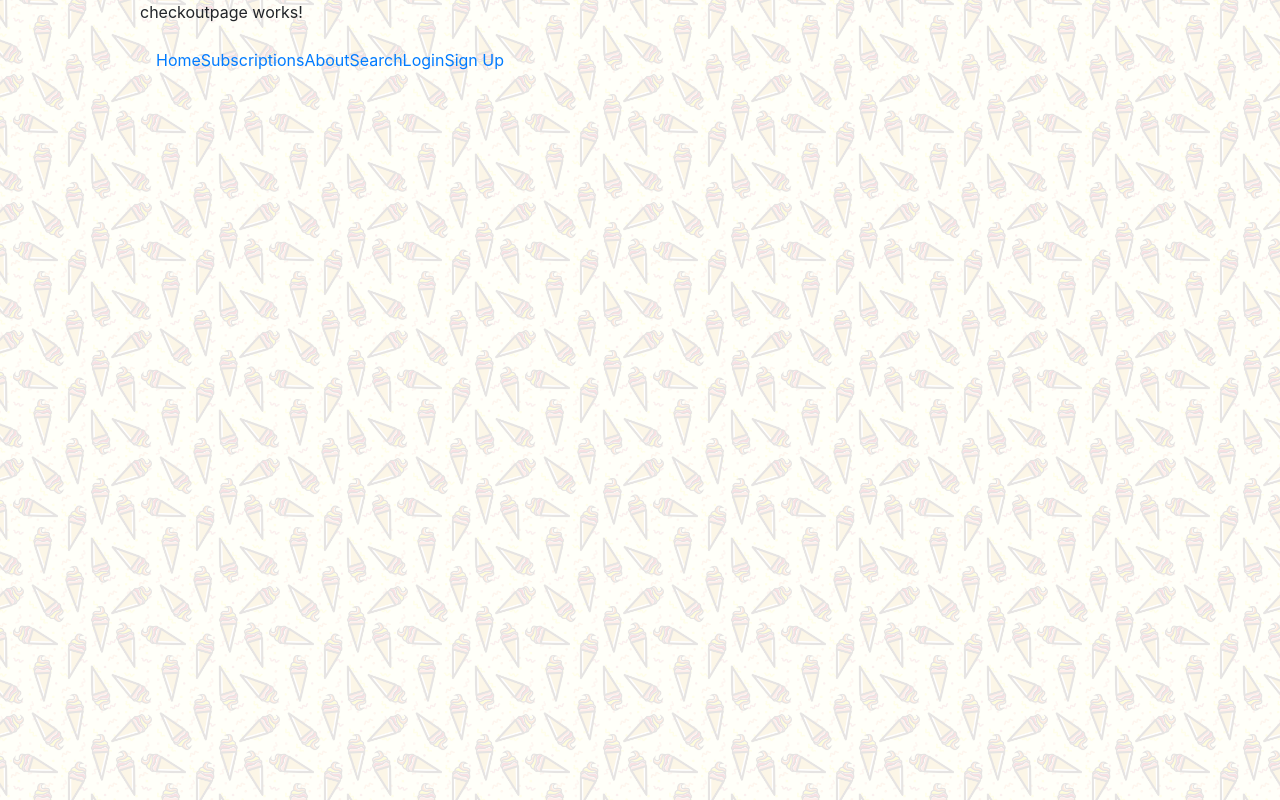
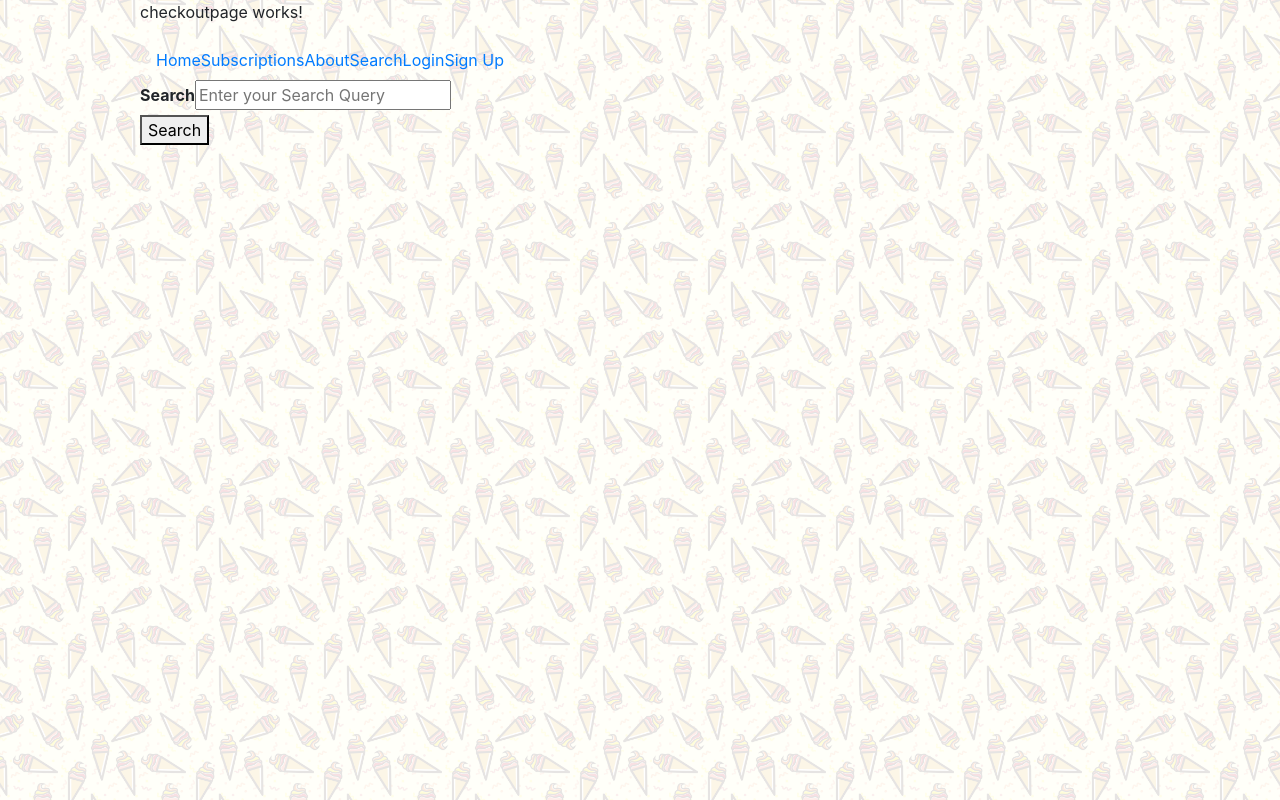
Before and after one commit to LHGSSH/TheCoolPintsClub, an Angular app in the folder ice-cream-service/: page /checkout in a window 1280 px wide. Built offline with nearby package versions, Linux system fonts and the light colour scheme.

Commit message:
changed some things in checkoutpage

```diff
--- a/ice-cream-service/src/app/checkoutpage/checkoutpage.component.html
+++ b/ice-cream-service/src/app/checkoutpage/checkoutpage.component.html
@@ -2,4 +2,15 @@
 
 <app-navbar></app-navbar>
 
+<form (submit)="search()">
+    <div role="alert" *ngIf="formError" class="alert alert-danger">{{ formError }}</div>
+    <div class="search">
+        <label for="searchForm"><b>Search</b> </label>
+        <input type="form-control" placeholder="Enter your Search Query" name="searchQuery" [(ngModel)]="searchObject.searchQuery">
+    </div>
+    <button id="search" type="submit" class="search">Search</button>
+</form>
+
+<ul id="resultsList"></ul>
+
 <ul id="cartList"></ul>
--- a/ice-cream-service/src/app/searchpage/searchpage.component.html
+++ b/ice-cream-service/src/app/searchpage/searchpage.component.html
@@ -8,8 +8,8 @@
     <button id="search" type="submit" class="search">Search</button>
 </form>
 
-<ul id="resultsList"></ul>
-
 <a href="/checkout">
     <button id="checkOut" type="button" class="checkout" >Checkout</button>
 </a>
+
+<ul id="resultsList"></ul>
```
